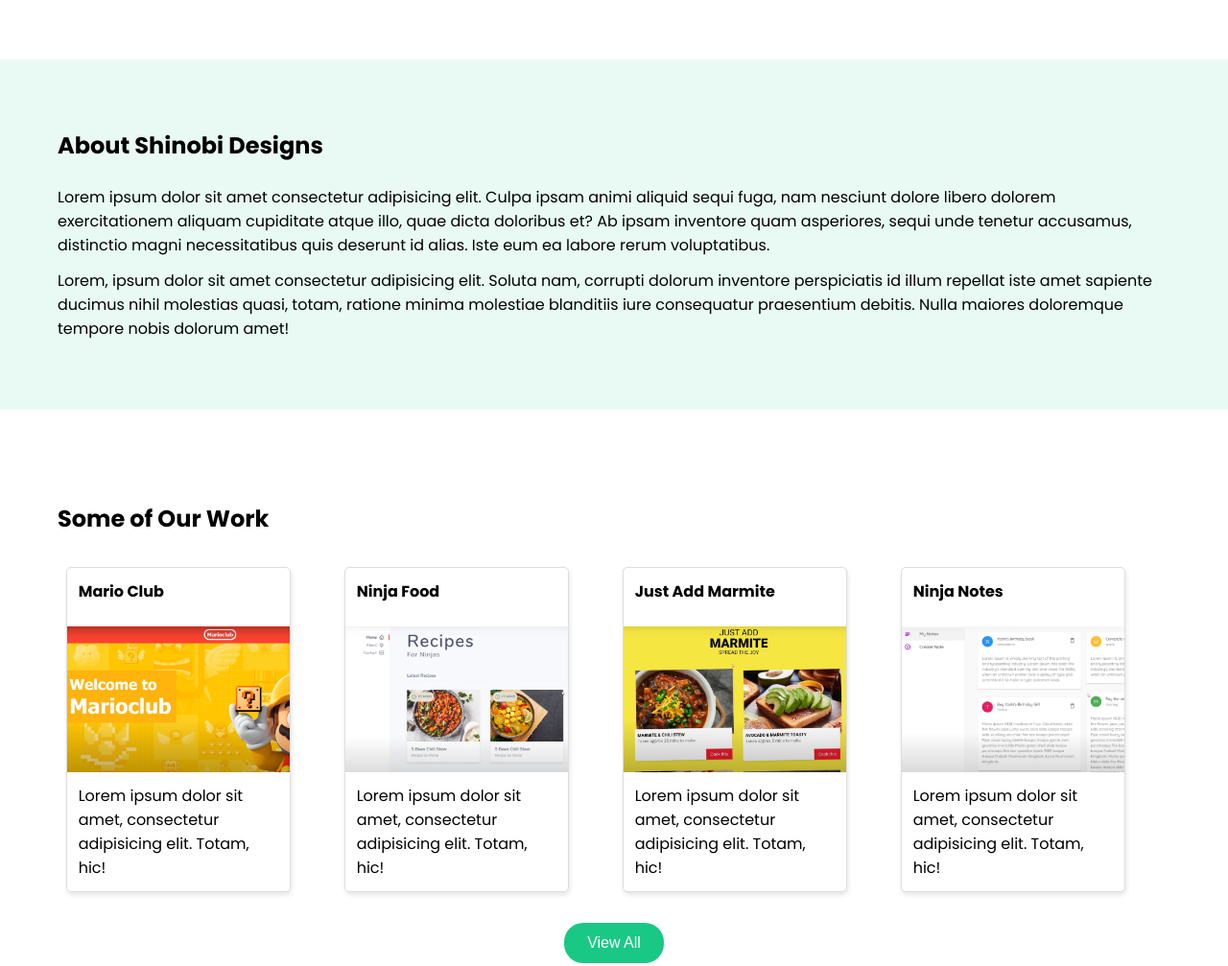
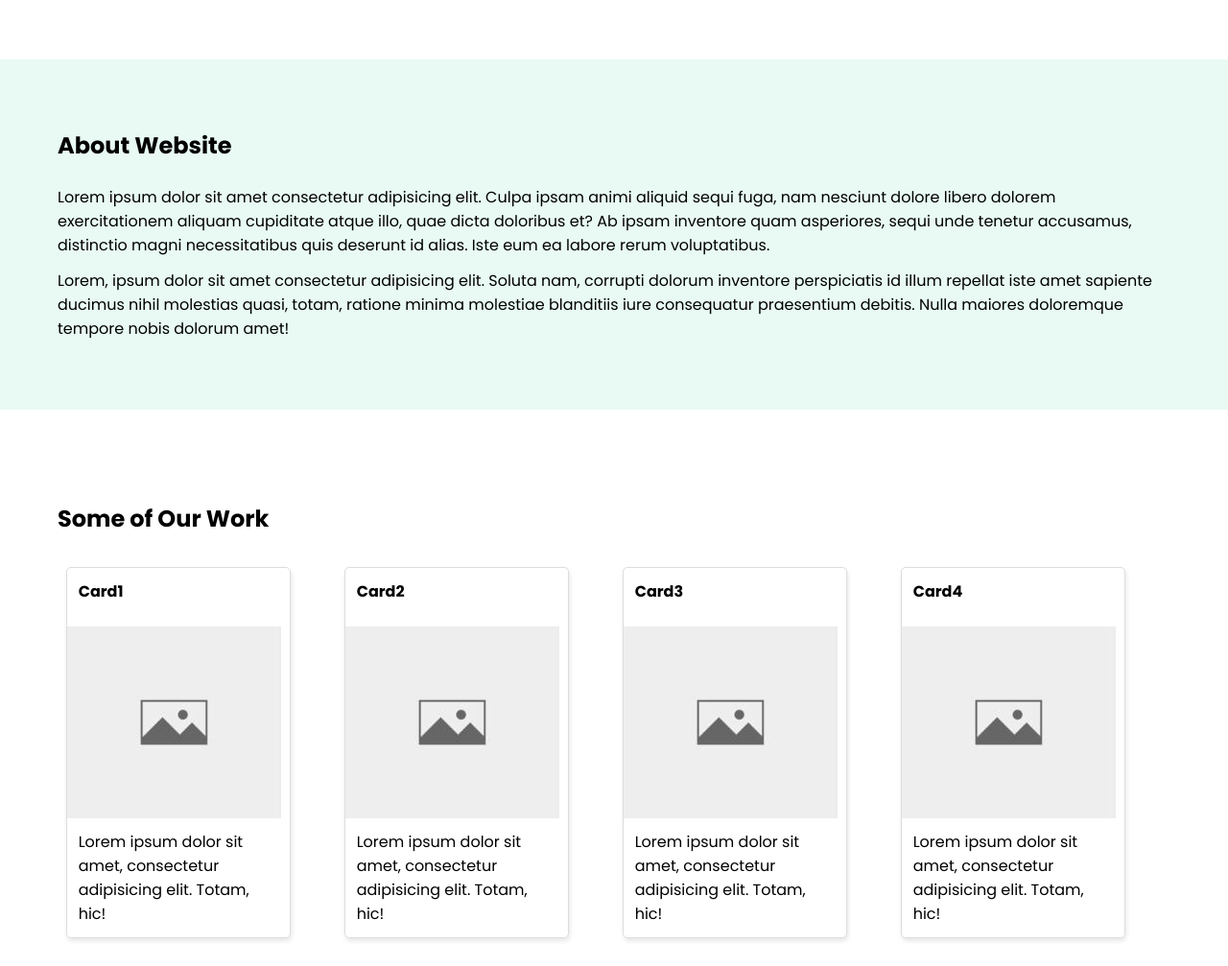
Before and after one commit to MatijaAleksic/Sass-Handbook, a website: page homepage.html in a window 1280 px wide. Shown: the part 560-1567 px from the top of the page at 96% size. Drawn offline with Linux system fonts and the light colour scheme.

Commit message:
small changes

```diff
--- a/homepage.html
+++ b/homepage.html
@@ -10,7 +10,7 @@
     <!-- navbar -->
     <nav class="navbar justify-between">
       <div class="container">
-        <h1 class="site-title">Shinobi Designs</h1>
+        <h1 class="site-title">My Custom Website</h1>
         <ul class="display-f">
           <li class="ml-1 text-hover-secondary">
             <a href="#work">Our Work</a>
@@ -48,7 +48,7 @@
     <!-- about -->
     <section id="about" class="bg-secondary-light-9 mt-5 pt-4 pb-4">
       <div class="container">
-        <h2 class="mb-2">About Shinobi Designs</h2>
+        <h2 class="mb-2">About Website</h2>
         <p>
           Lorem ipsum dolor sit amet consectetur adipisicing elit. Culpa ipsam
           animi aliquid sequi fuga, nam nesciunt dolore libero dolorem
@@ -74,8 +74,8 @@
         <div class="row gap-2">
           <div class="col-12-xs col-6-md col-3-lg">
             <div class="card p-0">
-              <h3 class="card-title m-1">Mario Club</h3>
-              <img src="/img/mario.png" alt="" />
+              <h3 class="card-title m-1">Card1</h3>
+              <img src="/img/no-image.jpeg" alt="" />
               <p class="m-1">
                 Lorem ipsum dolor sit amet, consectetur adipisicing elit. Totam,
                 hic!
@@ -84,8 +84,8 @@
           </div>
           <div class="col-12-xs col-6-md col-3-lg">
             <div class="card p-0">
-              <h3 class="card-title m-1">Ninja Food</h3>
-              <img src="/img/food.png" alt="" />
+              <h3 class="card-title m-1">Card2</h3>
+              <img src="/img/no-image.jpeg" alt="" />
               <p class="m-1">
                 Lorem ipsum dolor sit amet, consectetur adipisicing elit. Totam,
                 hic!
@@ -94,8 +94,8 @@
           </div>
           <div class="col-12-xs col-6-md col-3-lg">
             <div class="card p-0">
-              <h3 class="card-title m-1">Just Add Marmite</h3>
-              <img src="/img/marmite.png" alt="" />
+              <h3 class="card-title m-1">Card3</h3>
+              <img src="/img/no-image.jpeg" alt="" />
               <p class="m-1">
                 Lorem ipsum dolor sit amet, consectetur adipisicing elit. Totam,
                 hic!
@@ -104,8 +104,8 @@
           </div>
           <div class="col-12-xs col-6-md col-3-lg">
             <div class="card p-0">
-              <h3 class="card-title m-1">Ninja Notes</h3>
-              <img src="/img/notes.png" alt="" />
+              <h3 class="card-title m-1">Card4</h3>
+              <img src="/img/no-image.jpeg" alt="" />
               <p class="m-1">
                 Lorem ipsum dolor sit amet, consectetur adipisicing elit. Totam,
                 hic!
@@ -121,7 +121,7 @@
 
     <!-- footer -->
     <footer class="bg-gray-light-7 pt-3 pb-3 mt-5">
-      <div class="container">copyright 2021 Shinobi Designs</div>
+      <div class="container">Footer some text</div>
     </footer>
   </body>
 </html>
```
Also changed, not shown: img/food.png (deleted), img/mario.png (deleted), img/marmite.png (deleted), img/no-image.jpeg (added), img/notes.png (deleted).
